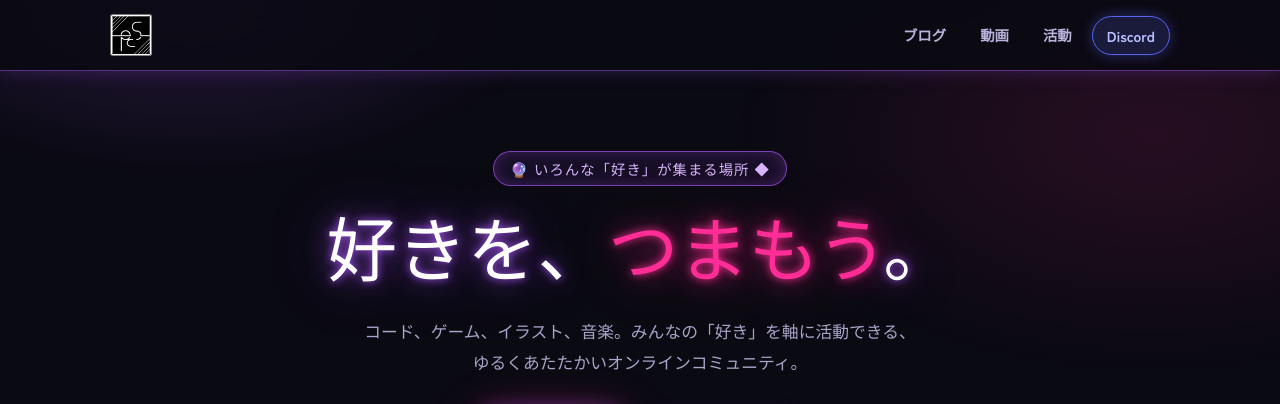
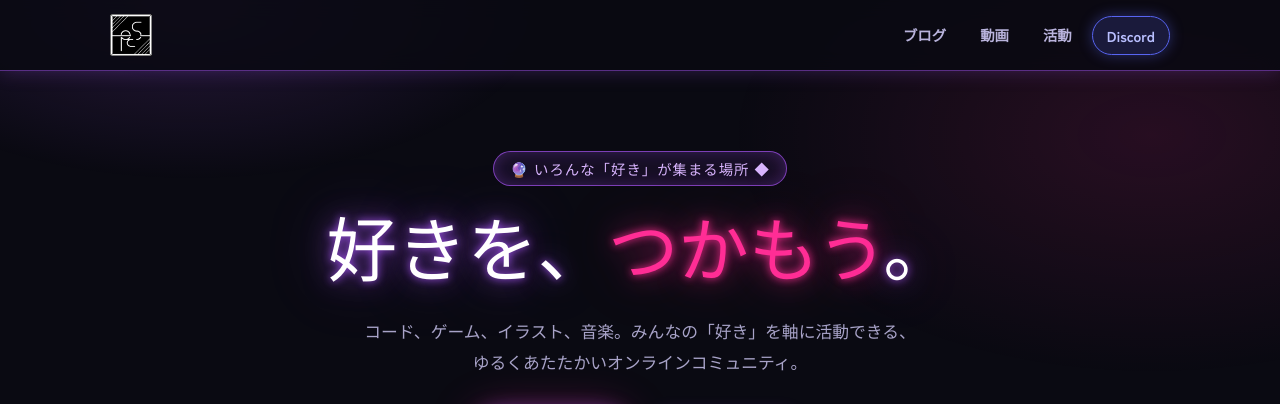
Before and after one commit to pc598-pickie/pc, a Jekyll site: the page built from index.html, in a window 1280 px wide and 900 px high. Shown: the top 404 px of the window. Built offline with Jekyll 4.4.1, drawn with Linux system fonts in a browser that asks for light colours; some web fonts are replaced.

Commit message:
Update index.html

```diff
--- a/index.html
+++ b/index.html
@@ -5,7 +5,7 @@ title: Pickies
 
 <section class="hero">
   <div class="hero-badge">🔮 いろんな「好き」が集まる場所 ◆</div>
-  <h1>好きを、<span class="accent">つまもう</span>。</h1>
+  <h1>好きを、<span class="accent">つかもう</span>。</h1>
   <p>コード、ゲーム、イラスト、音楽。みんなの「好き」を軸に活動できる、ゆるくあたたかいオンラインコミュニティ。</p>
   <div class="hero-buttons">
     <a href="#blog" class="btn btn-primary">ブログを見る</a>
```
